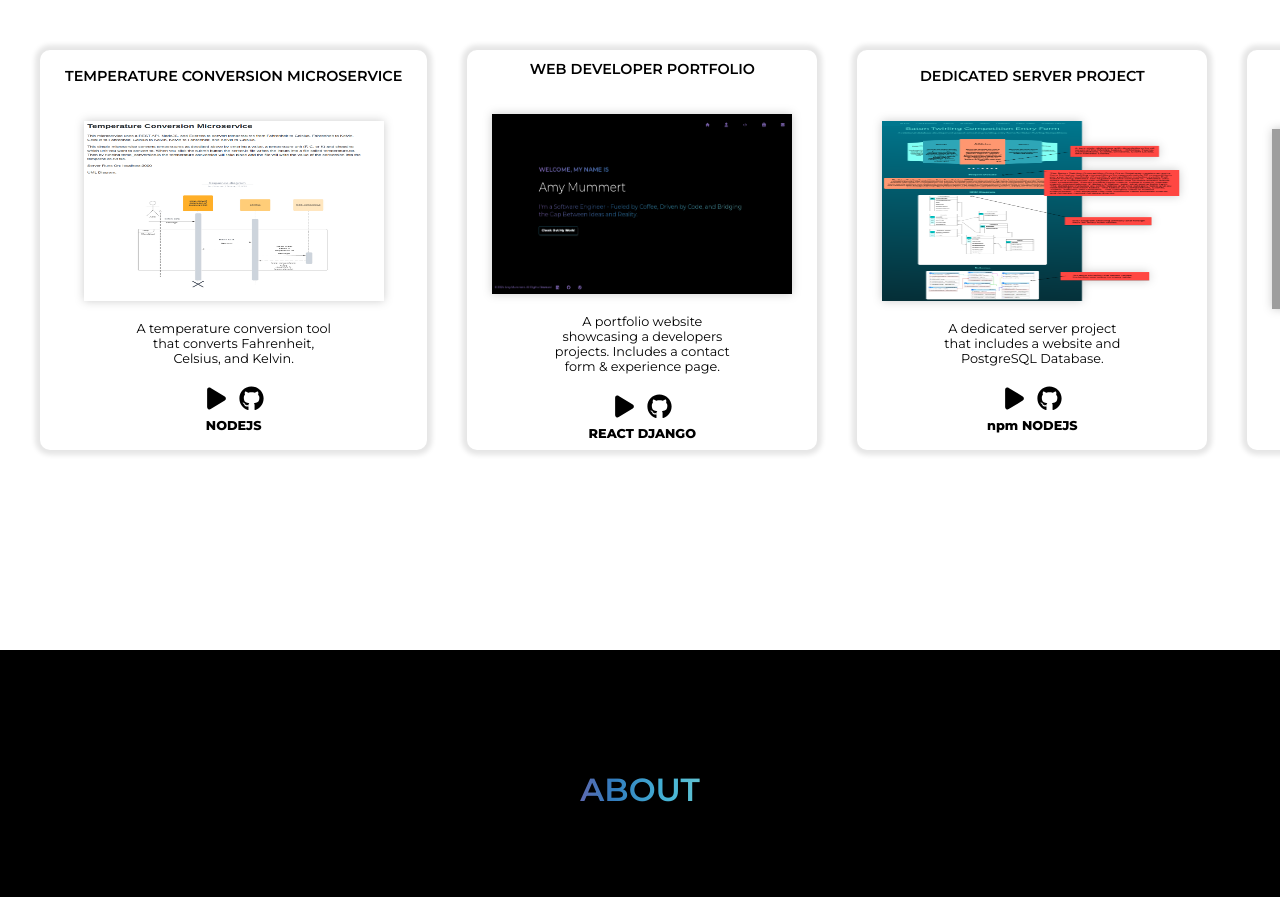
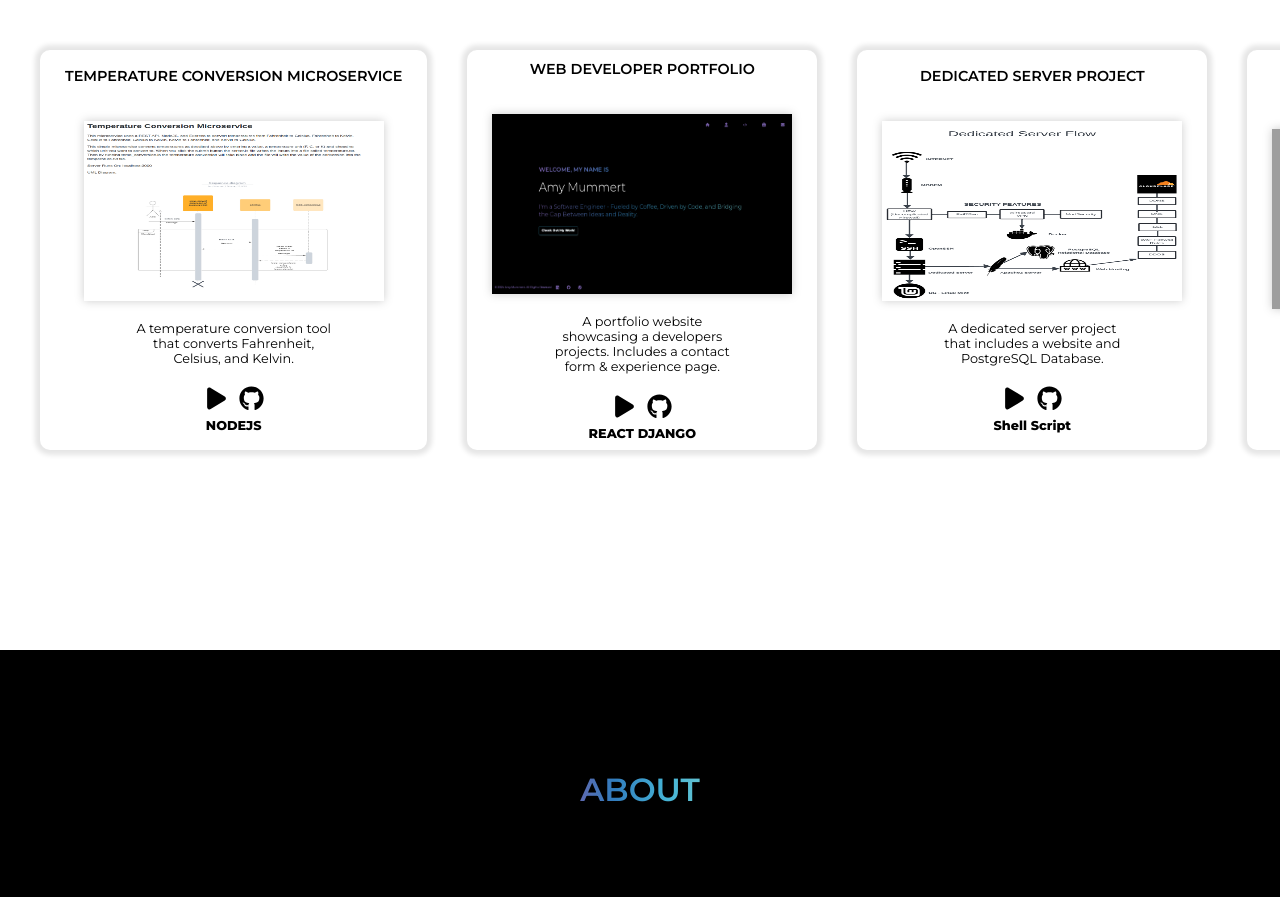
Before and after one commit to ARMummert/Software-Engineer-Portfolio, a Next.js app in the folder Frontend/mummertportfolio/: page / in a window 1280 px wide. Shown: the part 940-1837 px from the top of the page. Built offline with nearby package versions, Linux system fonts and the light colour scheme; grey boxes are pictures that could not be loaded.

Commit message:
Update projects.tsx

```diff
--- a/Frontend/mummertportfolio/src/app/projects.tsx
+++ b/Frontend/mummertportfolio/src/app/projects.tsx
@@ -55,10 +55,10 @@ const ProjectComponent: React.FC = () => {
         id: 3,
         name: 'Dedicated Server Project',
         description: 'A dedicated server project that includes a website and PostgreSQL Database.',
-        image_url: '/images/homepage.ae85d5ed33164dae7cf9.png',
-        demo_url: 'https://example.com/demo2',
-        github_url: 'https://github.com/user/project2',
-        built_with: 'npm NODEJS'
+        image_url: '/images/Dedicated-Server.png',
+        demo_url: 'https://armummert.github.io/Dedicated-Server-Project/',
+        github_url: 'https://github.com/ARMummert/Dedicated-Server-Project',
+        built_with: 'Shell Script'
       },
       {
         id: 4,
```
